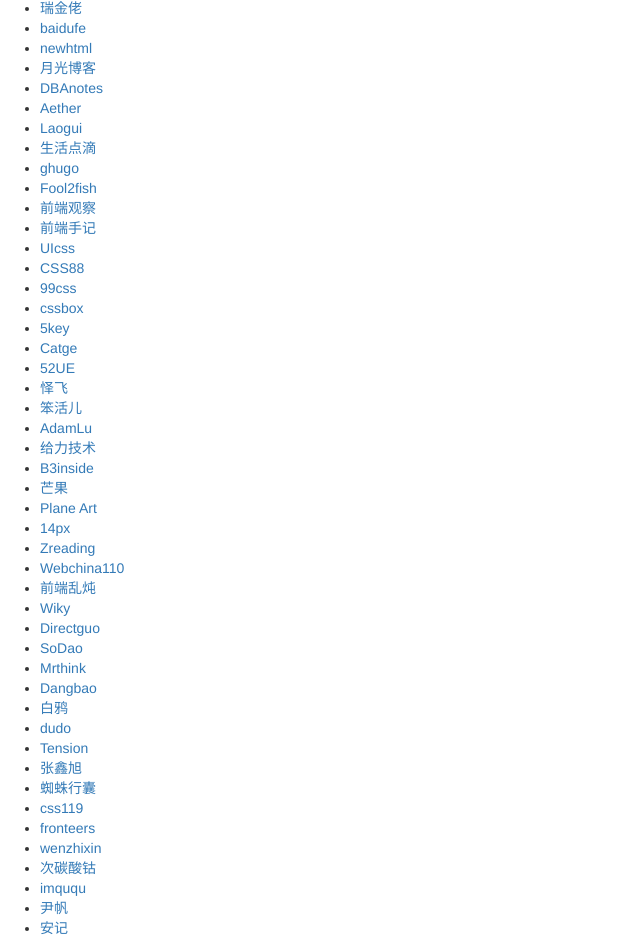
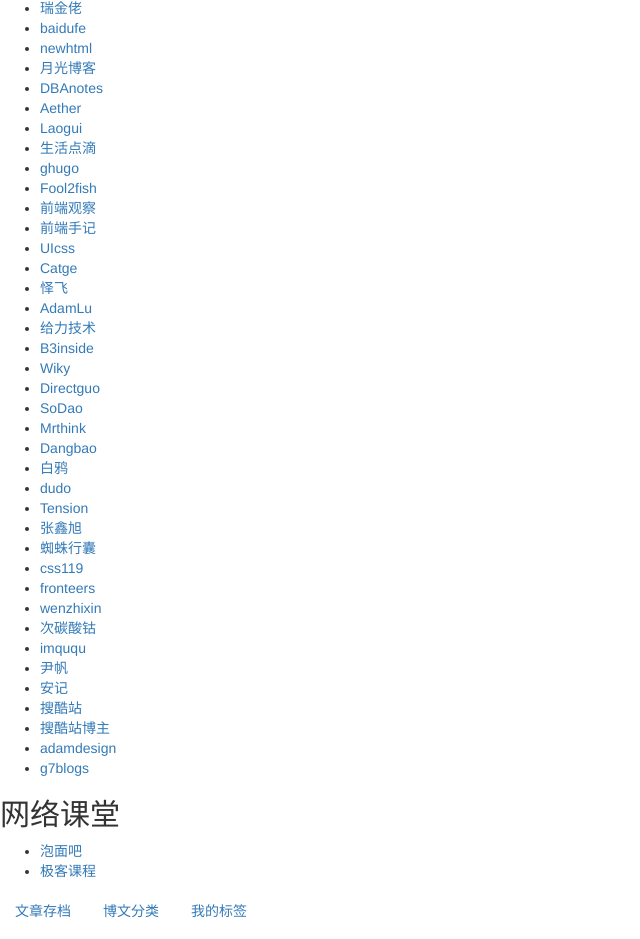
Before and after one commit to wkylin/wkylin.github.com, a Jekyll site: the page built from csserlink.html, in a window 1280 px wide and 1400 px high, scrolled down 1157 px. Shown: the top 939 px of the window, without its empty margins (0-640 px from the left). Built offline with Jekyll 4.4.1, drawn with Linux system fonts in a browser that asks for light colours; nearby versions of some CDN libraries; library files that are not in the unit come from our copies; comment, search, counter and statistics services are not loaded.

Commit message:
delete some

```diff
--- a/css3link.html
+++ b/css3link.html
@@ -47,7 +47,7 @@
     <li class="ui-list-item"><a href="http://www.58img.com/" target="_blank">前端资源</a></li>
     <li class="ui-list-item"><a href="http://www.qianduan.com/" target="_blank">前端网</a></li>
     <li class="ui-list-item"><a href="http://webbb.com.cn" target="_blank">webbb</a></li>
-    <li class="ui-list-item"><a href="http://www.gbtags.com/gb/index.htm" target="_blank">极客课程</a></li>
+    <li class="ui-list-item"><a href="http://www.html-js.com" target="_blank">前端乱炖</a></li>
 </ul>
 <div class="ui-title fn-clear">
     <h2>CSS FrameWork</h2>
--- a/csserlink.html
+++ b/csserlink.html
@@ -29,23 +29,11 @@
     <li class="ui-list-item"><a href="http://www.qianduan.net/" target="_blank">前端观察</a></li>
     <li class="ui-list-item"><a href="http://www.cssha.com/" target="_blank">前端手记</a></li>
     <li class="ui-list-item"><a href="http://uicss.cn/" target="_blank">UIcss</a></li>
-    <li class="ui-list-item"><a href="http://www.css88.com" target="_blank">CSS88</a></li>
-    <li class="ui-list-item"><a href="http://www.99css.com/" target="_blank">99css</a></li>
-    <li class="ui-list-item"><a href="http://www.cssbox.net/" target="_blank">cssbox</a></li>
-    <li class="ui-list-item"><a href="http://5key.net" target="_blank">5key</a></li>
     <li class="ui-list-item"><a href="http://yekai.net" target="_blank">Catge</a></li>
-    <li class="ui-list-item"><a href="http://www.52ue.net/" target="_blank">52UE</a></li>
     <li class="ui-list-item"><a href="http://www.planabc.net/" target="_blank">怿飞</a></li>
-    <li class="ui-list-item"><a href="http://benhuoer.com/" target="_blank">笨活儿</a></li>
     <li class="ui-list-item"><a href="http://adamlu.com/" target="_blank">AdamLu</a></li>
     <li class="ui-list-item"><a href="http://site518.net/" target="_blank">给力技术</a></li>
     <li class="ui-list-item"><a href="http://blog.b3inside.com/" target="_blank">B3inside</a></li>
-    <li class="ui-list-item"><a href="http://www.mangguo.org/" target="_blank">芒果</a></li>
-    <li class="ui-list-item"><a href="http://www.planeart.cn/" target="_blank">Plane Art</a></li>
-    <li class="ui-list-item"><a href="http://www.14px.com/" target="_blank">14px</a></li>
-    <li class="ui-list-item"><a href="http://www.zreading.cn/" target="_blank">Zreading</a></li>
-    <li class="ui-list-item"><a href="http://www.webchina110.cn/" target="_blank">Webchina110</a></li>
-    <li class="ui-list-item"><a href="http://www.html-js.com" target="_blank">前端乱炖</a></li>
     <li class="ui-list-item"><a href="http://www.cnblogs.com/wiky/" target="_blank">Wiky</a></li>
     <li class="ui-list-item"><a href="http://directguo.com/blog/" target="_blank">Directguo</a></li>
     <li class="ui-list-item"><a href="http://d2.sodao.com/ " target="_blank">SoDao</a></li>
@@ -72,4 +60,5 @@
 <div class="ui-title fn-clear"><h2>网络课堂</h2></div>
 <ul class="ui-list fn-clear">
     <li class="ui-list-item"><a href="http://www.paomianba.com" target="_blank">泡面吧</a></li>
+    <li class="ui-list-item"><a href="http://www.gbtags.com/gb/index.htm" target="_blank">极客课程</a></li>
 </ul>
```
